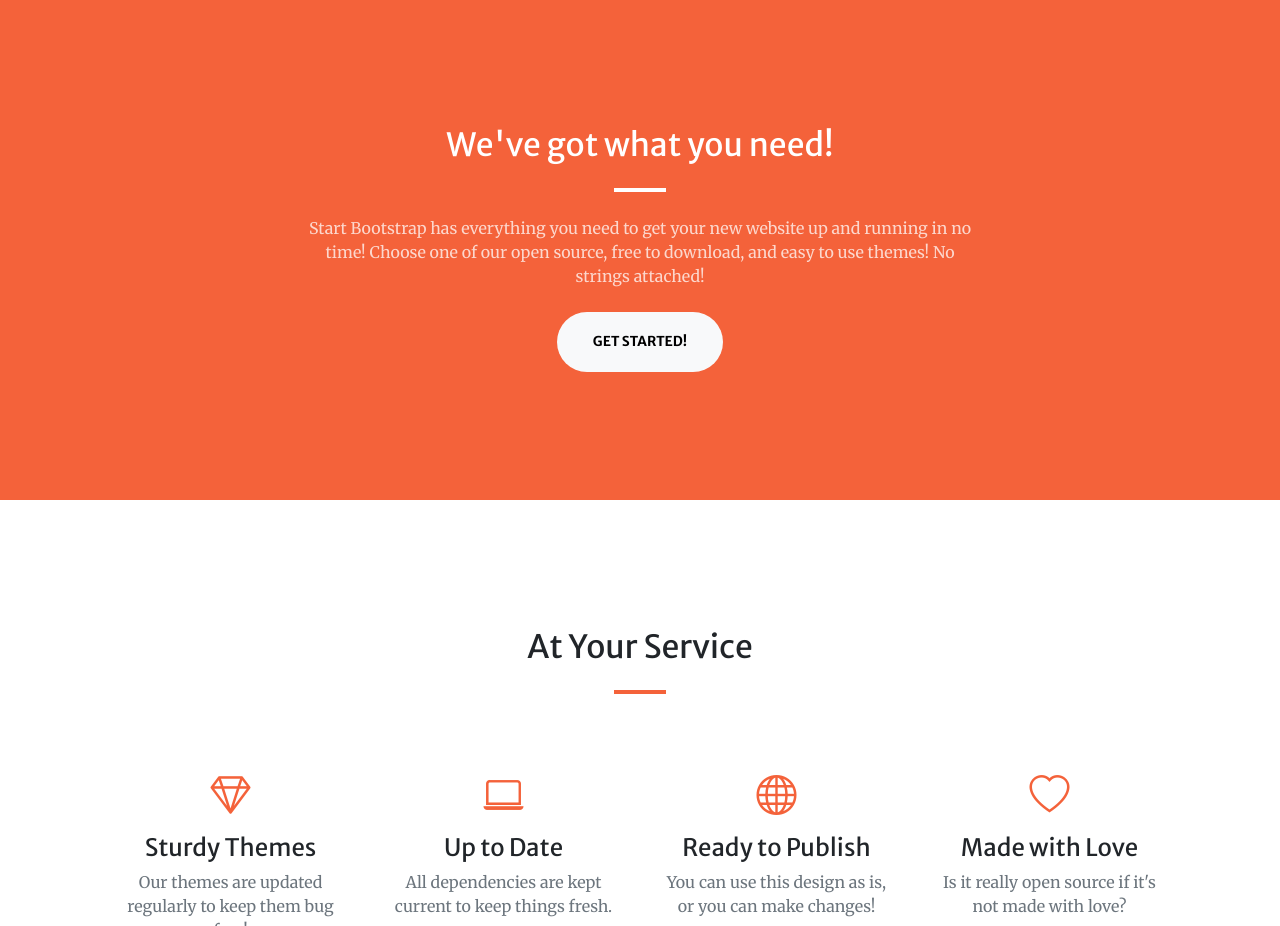
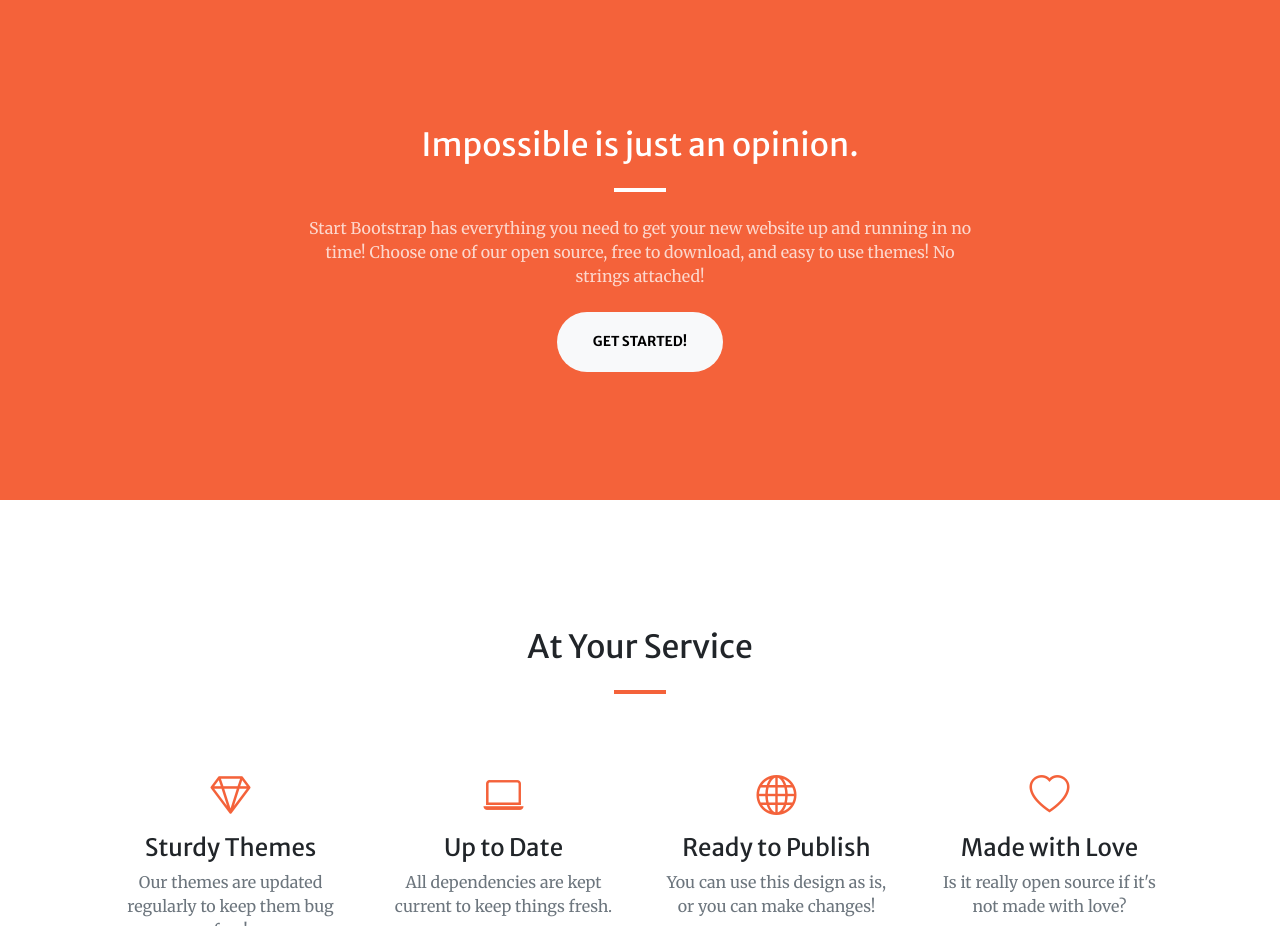
Before and after one commit to yamatouzee/test_project, a plain HTML site: page index.html in a window 1280 px wide. Shown: the part 802-1728 px from the top of the page. Drawn offline with nearby package versions, Linux system fonts and the light colour scheme; some packages are replaced by stand-ins of ours; a script that the page names is missing.

Commit message:
Update index.html

```diff
--- a/index.html
+++ b/index.html
@@ -54,7 +54,7 @@
             <div class="container px-4 px-lg-5">
                 <div class="row gx-4 gx-lg-5 justify-content-center">
                     <div class="col-lg-8 text-center">
-                        <h2 class="text-white mt-0">We've got what you need!</h2>
+                        <h2 class="text-white mt-0">Impossible is just an opinion.</h2>
                         <hr class="divider divider-light" />
                         <p class="text-white-75 mb-4">Start Bootstrap has everything you need to get your new website up and running in no time! Choose one of our open source, free to download, and easy to use themes! No strings attached!</p>
                         <a class="btn btn-light btn-xl" href="#services">Get Started!</a>
```
